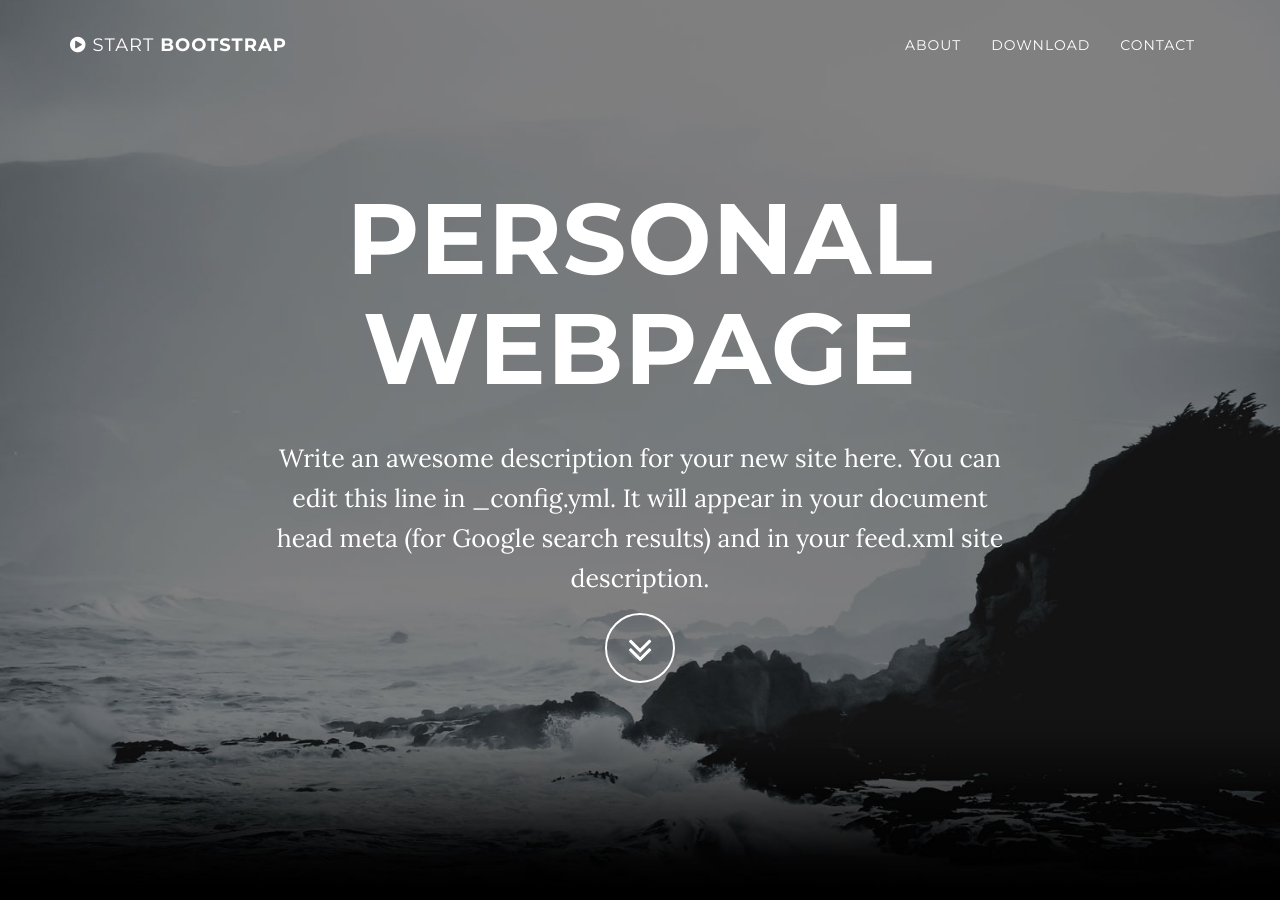
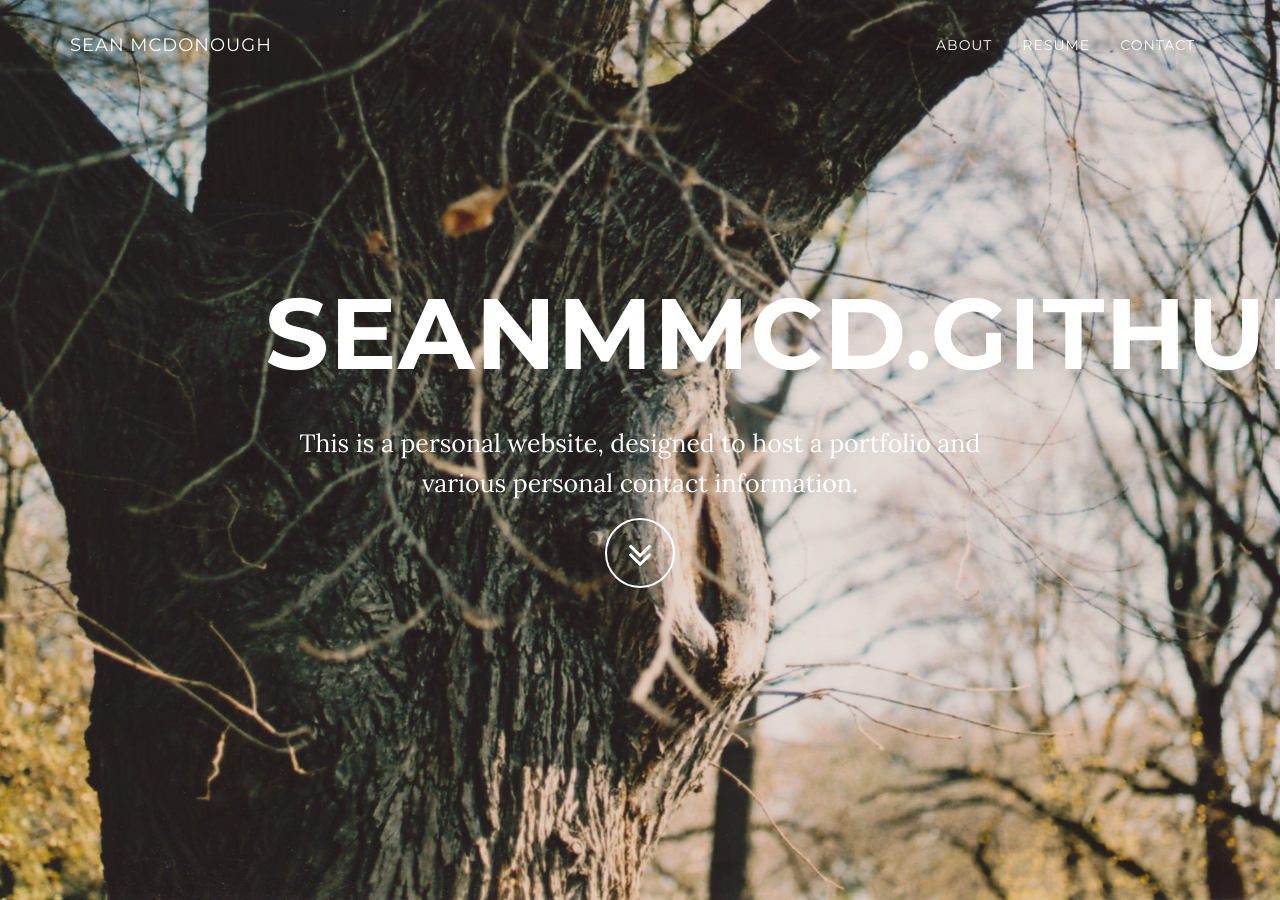
Before and after one commit to seanmmcd/seanmmcd.github.io, a Jekyll site: the page built from index.html, in a window 1280 px wide and 900 px high. Built offline with Jekyll 4.4.1, drawn with Linux system fonts in a browser that asks for light colours; some of the changed text lies outside the part shown.

Commit message:
Box widget, socials, new background

```diff
--- a/_config.yml
+++ b/_config.yml
@@ -1,7 +1,7 @@
 # Site settings
-title: Personal Webpage
-email: your-email@domain.com
-description: "Write an awesome description for your new site here. You can edit this line in _config.yml. It will appear in your document head meta (for Google search results) and in your feed.xml site description."
+title:
+email: smcdonough@umassd.edu
+description: "This is a personal website, designed to host a portfolio and various personal contact information."
 
 # Color settings (hex-codes without the leading hash-tag)
 color:
@@ -13,12 +13,12 @@
 
 # Social networks usernames (many more available: google-plus, flickr, dribbble, pinterest, instagram, tumblr, linkedin, etc.)
 social:
+  - title: resume
+    url: https://i.imgur.com/OM80KY6.png
   - title: linkedin
     url: https://www.linkedin.com/in/sean-m-mcdonough/
   - title: instagram
     url: https://www.instagram.com/sfx600/
-    title: resume
-    url: https://i.imgur.com/OM80KY6.png
   - title: github
     url: https://github.com/seanmmcd
 
--- a/_includes/download.html
+++ b/_includes/download.html
@@ -4,8 +4,9 @@
             <div class="container">
                 <div class="col-lg-8 col-lg-offset-2">
                     <h2>Download Grayscale</h2>
-                    <p>You can download Grayscale for free on the preview page at Start Bootstrap.</p>
-                    <a href="http://startbootstrap.com/template-overviews/grayscale/" class="btn btn-default btn-lg">Visit Download Page</a>
+                    <p>You can view an image copy of my resume on Imgur.</p>
+                    <iframe src="https://app.box.com/embed/s/w1dsoki2tgqmii1mz13m7zh08mp842z1" width="500" height="400" frameborder="0" allowfullscreen webkitallowfullscreen msallowfullscreen></iframe>
+                    <a href="https://i.imgur.com/OM80KY6.png" class="btn btn-default btn-lg">View Resume File</a>
                 </div>
             </div>
         </div>
--- a/_includes/nav.html
+++ b/_includes/nav.html
@@ -6,7 +6,7 @@
                     <i class="fa fa-bars"></i>
                 </button>
                 <a class="navbar-brand page-scroll" href="#page-top">
-                    <i class="fa fa-play-circle"></i>  <span class="light">Start</span> Bootstrap
+                    <span class="light">SEAN MCDONOUGH</span>
                 </a>
             </div>
 
@@ -21,7 +21,7 @@
                         <a class="page-scroll" href="#about">About</a>
                     </li>
                     <li>
-                        <a class="page-scroll" href="#download">Download</a>
+                        <a class="page-scroll" href="#download">Resume</a>
                     </li>
                     <li>
                         <a class="page-scroll" href="#contact">Contact</a>
--- a/_layouts/default.html
+++ b/_layouts/default.html
@@ -7,7 +7,6 @@
     {% include about.html %}
     {% include download.html %}
     {% include contact.html %}
-    {% include map.html %}
     {% include footer.html %}
     {% include js.html %}
     </body>
```
Also changed, not shown: img/intro-bg.jpg.
